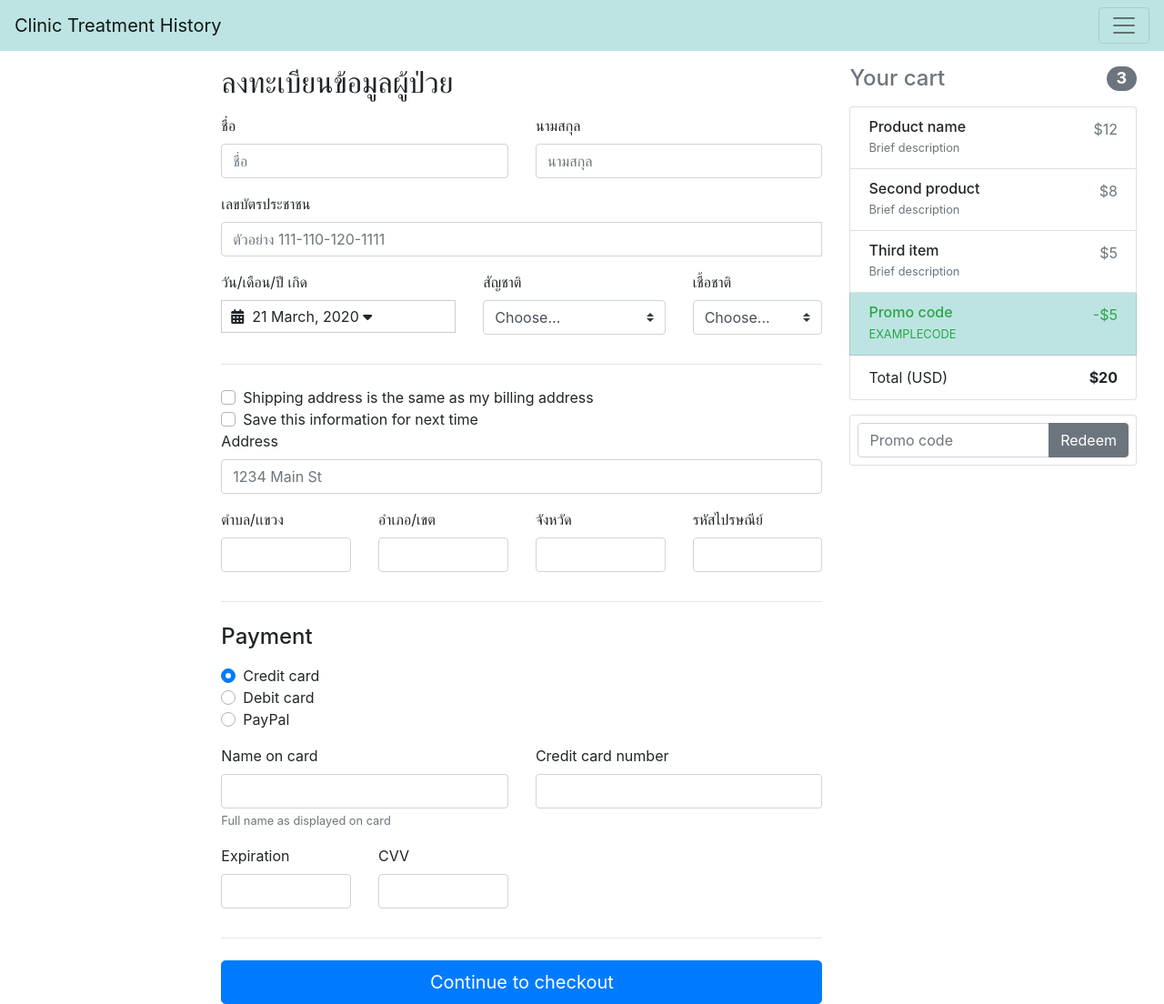
After one commit to sahussawud/Clinic-Management-Application, a Django app: page /treatment/patient/create/ in a window 1280 px wide. The commit adds this page. Shown: the whole page at 91% size. Run offline with Django 3.2, Linux system fonts and the light colour scheme; some libraries are stand-ins or nearby versions.

Commit message:
create create patient page

```diff
--- a/CTHS/Summary_app/templates/Summary_app/dashboard.html
+++ b/CTHS/Summary_app/templates/Summary_app/dashboard.html
@@ -294,7 +294,7 @@
         var end = moment();
 
         function cb(start, end) {
-            $('#reportrange span').html(start.format('MMMM D, YYYY') + ' - ' + end.format('MMMM D, YYYY'));
+            $('#reportrange span').html(start.format('D MMMM, YYYY') + ' - ' + end.format('D MMMM, YYYY'));
         }
 
         $('#reportrange').daterangepicker({
--- /dev/null
+++ b/CTHS/Treatment/templates/Treatment/create_patient.html
@@ -0,0 +1,276 @@
+{% extends "base.html" %}
+{% load static %}
+
+{% block scripts %}
+<link rel="stylesheet" type="text/css" href="https://cdn.jsdelivr.net/npm/daterangepicker/daterangepicker.css" />
+<script type="text/javascript" src="https://cdn.jsdelivr.net/momentjs/latest/moment.min.js"></script>
+<script type="text/javascript" src="https://cdn.jsdelivr.net/npm/daterangepicker/daterangepicker.min.js"></script>
+<script src='https://kit.fontawesome.com/a076d05399.js'></script>
+<script src="https://cdn.jsdelivr.net/npm/chart.js@2.8.0"></script>
+{% endblock %}
+
+{% block styles %}
+{% endblock %}
+
+{% block content %}
+<main role="main" class="col-md-9 ml-sm-auto col-lg-10">
+    <div class="container mt-3">
+        <div class="row">
+            <div class="col-md-8">
+                <h2 class="mb-3">ลงทะเบียนข้อมูลผู้ป่วย</h2>
+                <form class="needs-validation" novalidate="">
+                    <div class="row">
+                        <div class="col-md-6 mb-3">
+                            <label for="firstName">ชื่อ</label>
+                            <input type="text" class="form-control" id="firstName" placeholder="ชื่อ" value=""
+                                required="">
+                            <div class="invalid-feedback">
+                                Valid first name is required.
+                            </div>
+                        </div>
+                        <div class="col-md-6 mb-3">
+                            <label for="lastName">นามสกุล</label>
+                            <input type="text" class="form-control" id="lastName" placeholder="นามสกุล" value=""
+                                required="">
+                            <div class="invalid-feedback">
+                                Valid last name is required.
+                            </div>
+                        </div>
+                    </div>
+
+                    <div class="mb-3">
+                        <label for="username">เลขบัตรประชาชน</label>
+                        <div class="input-group">
+                            <input type="text" class="form-control" id="ssid" placeholder="ตัวอย่าง 111-110-120-1111"
+                                required="">
+                            <div class="invalid-feedback" style="width: 100%;">
+                                ssid is required.
+                            </div>
+                        </div>
+                    </div>
+
+                    <div class="mb-3">
+                        <div class="row">
+                            <div class="col-md-5 mb-3">
+                                <label for="country">วัน/เดือน/ปี เกิด</label>
+                                <div id="dateofbirth"
+                            style="background: #fff; cursor: pointer; padding: 5px 10px; border: 1px solid #ccc;">
+                            <i class="fa fa-calendar"></i>&nbsp;
+                            <span></span> <i class="fa fa-caret-down "></i>
+                        </div>
+                                <div class="invalid-feedback">
+                                    Please select a valid country.
+                                </div>
+                            </div>
+                            <div class="col-md-4 mb-3">
+                                <label for="nation">สัญชาติ</label>
+                                <select class="custom-select d-block w-100" id="nation" required="">
+                                    <option value="">Choose...</option>
+                                    <option>California</option>
+                                </select>
+                                <div class="invalid-feedback">
+                                    Please provide a valid state.
+                                </div>
+                            </div>
+                            <div class="col-md-3 mb-3">
+                                <label for="mature_land">เชื้อชาติ</label>
+                                <select class="custom-select d-block w-100" id="mature_land" required="">
+                                    <option value="">Choose...</option>
+                                    <option>California</option>
+                                </select>
+                            </div>
+                        </div>
+
+
+                    </div>
+                    <hr class="mb-4">
+                    <div class="custom-control custom-checkbox">
+                        <input type="checkbox" class="custom-control-input" id="same-address">
+                        <label class="custom-control-label" for="same-address">Shipping address is the same as my
+                            billing address</label>
+                    </div>
+                    <div class="custom-control custom-checkbox">
+                        <input type="checkbox" class="custom-control-input" id="save-info">
+                        <label class="custom-control-label" for="save-info">Save this information for next time</label>
+                    </div>
+
+                    <div class="mb-3">
+                        <label for="address">Address</label>
+                        <input type="text" class="form-control" id="address" placeholder="1234 Main St" required="">
+                        <div class="invalid-feedback">
+                            Please enter your shipping address.
+                        </div>
+                    </div>
+
+                    <div class="row">
+                        <div class="col-md-3 mb-3">
+                            <label for="sub-district">ตำบล/เเขวง</label>
+                            <input type="text" class="form-control" id="sub-district" placeholder="" required="">
+                            <div class="invalid-feedback">
+                                Please select a valid sub-district.
+                            </div>
+                        </div>
+                        <div class="col-md-3 mb-3">
+                            <label for="district">อำเภอ/เขต</label>
+                            <input type="text" class="form-control" id="district" placeholder="" required="">
+                            <div class="invalid-feedback">
+                                Please provide a valid district.
+                            </div>
+                        </div>
+                        <div class="col-md-3 mb-3">
+                            <label for="country">จังหวัด</label>
+                            <input type="text" class="form-control" id="country" placeholder="" required="">
+                            <div class="invalid-feedback">
+                                Zip code required.
+                            </div>
+                        </div>
+                        <div class="col-md-3 mb-3">
+                            <label for="zip">รหัสไปรษณีย์</label>
+                            <input type="text" class="form-control" id="zip" placeholder="" required="">
+                            <div class="invalid-feedback">
+                                Zip code required.
+                            </div>
+                        </div>
+                    </div>
+
+
+                    <hr class="mb-4">
+
+                    <h4 class="mb-3">Payment</h4>
+
+                    <div class="d-block my-3">
+                        <div class="custom-control custom-radio">
+                            <input id="credit" name="paymentMethod" type="radio" class="custom-control-input" checked=""
+                                required="">
+                            <label class="custom-control-label" for="credit">Credit card</label>
+                        </div>
+                        <div class="custom-control custom-radio">
+                            <input id="debit" name="paymentMethod" type="radio" class="custom-control-input"
+                                required="">
+                            <label class="custom-control-label" for="debit">Debit card</label>
+                        </div>
+                        <div class="custom-control custom-radio">
+                            <input id="paypal" name="paymentMethod" type="radio" class="custom-control-input"
+                                required="">
+                            <label class="custom-control-label" for="paypal">PayPal</label>
+                        </div>
+                    </div>
+                    <div class="row">
+                        <div class="col-md-6 mb-3">
+                            <label for="cc-name">Name on card</label>
+                            <input type="text" class="form-control" id="cc-name" placeholder="" required="">
+                            <small class="text-muted">Full name as displayed on card</small>
+                            <div class="invalid-feedback">
+                                Name on card is required
+                            </div>
+                        </div>
+                        <div class="col-md-6 mb-3">
+                            <label for="cc-number">Credit card number</label>
+                            <input type="text" class="form-control" id="cc-number" placeholder="" required="">
+                            <div class="invalid-feedback">
+                                Credit card number is required
+                            </div>
+                        </div>
+                    </div>
+                    <div class="row">
+                        <div class="col-md-3 mb-3">
+                            <label for="cc-expiration">Expiration</label>
+                            <input type="text" class="form-control" id="cc-expiration" placeholder="" required="">
+                            <div class="invalid-feedback">
+                                Expiration date required
+                            </div>
+                        </div>
+                        <div class="col-md-3 mb-3">
+                            <label for="cc-cvv">CVV</label>
+                            <input type="text" class="form-control" id="cc-cvv" placeholder="" required="">
+                            <div class="invalid-feedback">
+                                Security code required
+                            </div>
+                        </div>
+                    </div>
+                    <hr class="mb-4">
+                    <button class="btn btn-primary btn-lg btn-block" type="submit">Continue to checkout</button>
+                </form>
+            </div>
+
+            <div class="col-md-4 mb-4">
+                <h4 class="d-flex justify-content-between align-items-center mb-3">
+                    <span class="text-muted">Your cart</span>
+                    <span class="badge badge-secondary badge-pill">3</span>
+                </h4>
+                <ul class="list-group mb-3">
+                    <li class="list-group-item d-flex justify-content-between lh-condensed">
+                        <div>
+                            <h6 class="my-0">Product name</h6>
+                            <small class="text-muted">Brief description</small>
+                        </div>
+                        <span class="text-muted">$12</span>
+                    </li>
+                    <li class="list-group-item d-flex justify-content-between lh-condensed">
+                        <div>
+                            <h6 class="my-0">Second product</h6>
+                            <small class="text-muted">Brief description</small>
+                        </div>
+                        <span class="text-muted">$8</span>
+                    </li>
+                    <li class="list-group-item d-flex justify-content-between lh-condensed">
+                        <div>
+                            <h6 class="my-0">Third item</h6>
+                            <small class="text-muted">Brief description</small>
+                        </div>
+                        <span class="text-muted">$5</span>
+                    </li>
+                    <li class="list-group-item d-flex justify-content-between bg-light">
+                        <div class="text-success">
+                            <h6 class="my-0">Promo code</h6>
+                            <small>EXAMPLECODE</small>
+                        </div>
+                        <span class="text-success">-$5</span>
+                    </li>
+                    <li class="list-group-item d-flex justify-content-between">
+                        <span>Total (USD)</span>
+                        <strong>$20</strong>
+                    </li>
+                </ul>
+
+                <form class="card p-2">
+                    <div class="input-group">
+                        <input type="text" class="form-control" placeholder="Promo code">
+                        <div class="input-group-append">
+                            <button type="submit" class="btn btn-secondary">Redeem</button>
+                        </div>
+                    </div>
+                </form>
+            </div>
+        </div>
+    </div>
+</main>
+{% endblock %}
+
+{% block footer %}
+<script>
+    $(function () {
+
+        var start = moment().subtract(29, 'days');
+        var end = moment();
+
+        function cb(start, end) {
+            $('#dateofbirth span').html(start.format('D MMMM, YYYY'));
+        }
+
+        $('#dateofbirth').daterangepicker({
+
+            "singleDatePicker": true,
+            "startDate": "04/13/2020",
+            "endDate": "04/19/2020"
+            ,
+            "alwaysShowCalendars": true,
+        }, cb);
+
+        cb(start, end);
+
+
+    });
+</script>
+
+{% endblock %}
--- a/CTHS/Treatment/urls.py
+++ b/CTHS/Treatment/urls.py
@@ -2,6 +2,7 @@ from django.urls import path
 from Treatment import views
 
 urlpatterns = [
-    path('/patient', views.home_patient, name = 'home_patient'),
+    path('patient/', views.home_patient, name = 'home_patient'),
+    path('patient/create/', views.create_patient, name = 'create_patient'),
 
 ]
--- a/CTHS/Treatment/views.py
+++ b/CTHS/Treatment/views.py
@@ -3,3 +3,6 @@ from django.shortcuts import render
 # Create your views here.
 def home_patient(request):
     return render(request, 'Treatment/home_patient.html')
+
+def create_patient(request):
+    return render(request, 'Treatment/create_patient.html')
```
Also changed, not shown: CTHS/Treatment/templates/Treatment/home_patient.html (+7 -7 lines).
